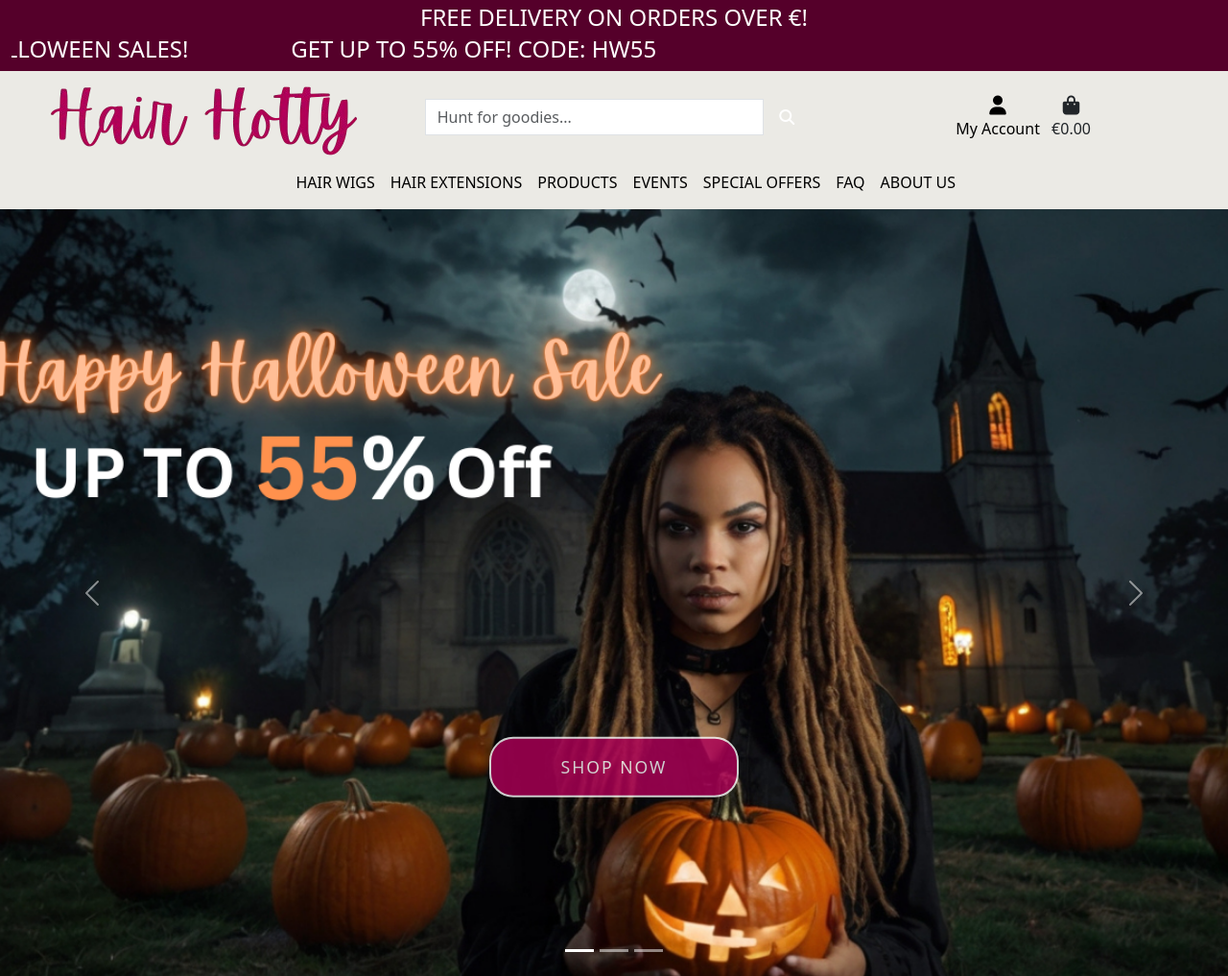
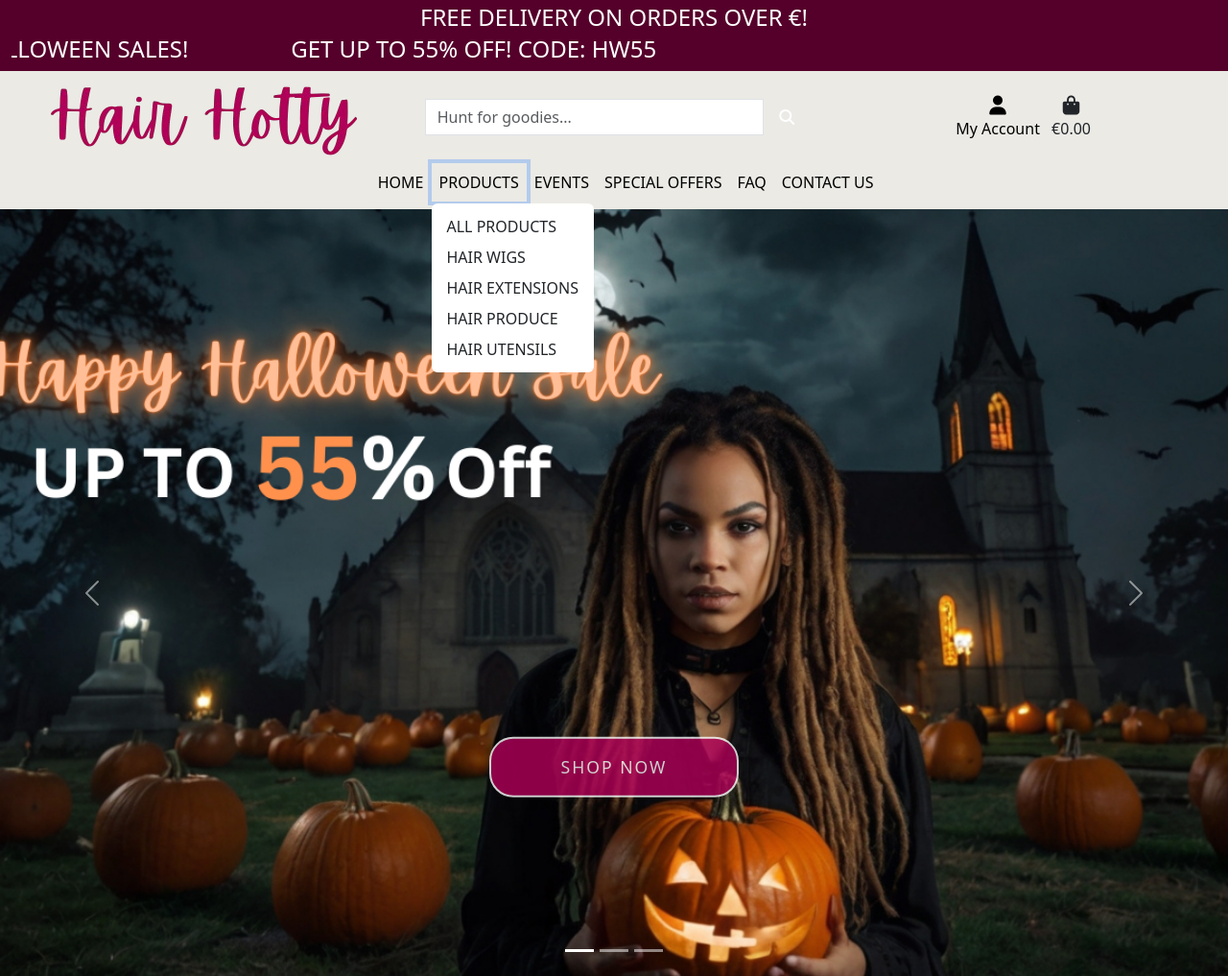
Before and after one commit to angelaanjorin/Hair-Hotty, a Django app: page / in a window 1280 px wide, after a click on "PRODUCTS". Shown: the top 1017 px of the page at 96% size. Run offline with Django 5.2, Linux system fonts and the light colour scheme; some libraries are stand-ins or nearby versions.

Commit message:
Create the product detail template and link it up when refrenced on the different sections.

```diff
--- a/products/templates/products/products.html
+++ b/products/templates/products/products.html
@@ -59,11 +59,11 @@
 
                                 <!-- Product Image -->
                                  {% if product.image %}
-                                    <a href="#">
+                                    <a href="{% url 'product_detail' product.id %}">
                                         <img class="image-ratio img-fluid" src="{{ product.image.url }}" alt="{{ product.name }}" onerror="this.onerror=null;this.src='{{ MEDIA_URL }}no_image.jpg'">
                                     </a>
                                  {% else %}
-                                    <a href="#">
+                                    <a href="{% url 'product_detail' product.id %}">
                                         <img class="image-ratio img-fluid" src="{{ MEDIA_URL }}no_image.jpg" alt="{{ product.name }}">
                                     </a>
                                 {% endif %}
--- a/products/urls.py
+++ b/products/urls.py
@@ -2,5 +2,6 @@ from django.urls import path
 from . import views
 
 urlpatterns = [
-    path('', views.all_products, name='products')
+    path('', views.all_products, name='products'),
+    path('<product_id>', views.product_detail, name='product_detail')
 ]
--- a/templates/components/header.html
+++ b/templates/components/header.html
@@ -137,46 +137,45 @@
             </ul>
             <div class="navbar-collapse collapse" id="main-nav">
                 <ul class="navbar-nav w-auto mx-auto">
-                    <li class="nav-item d-block d-md-none">
+                    <li class="nav-item">
                         <a class="logo-font font-weight-bold nav-link text-black mr-5" href="{% url 'home' %}" id="home-link">
-                            Home
+                            HOME
                         </a>
                     </li>
                     <li class="nav-item dropdown">
-                        <a class="logo-font font-weight-bold nav-link text-black mr-5" href="#" id="hair-wigs-link" aria-haspopup="true"
-                            aria-expanded="false" data-bs-toggle="dropdown">Hair Wigs</a>
-
-                    </li>
-                    <li class="nav-item dropdown">
-                        <a class="logo-font font-weight-bold nav-link text-black mr-5" href="#" id="hair-extension-link" aria-haspopup="true"
-                            aria-expanded="false" data-bs-toggle="dropdown">Hair Extensions</a>
-
-                    </li>
-                    <li class="nav-item dropdown">
                         <a class="logo-font font-weight-bold nav-link text-black mr-5" href="#" id="products-link" aria-haspopup="true"
-                            aria-expanded="false" data-bs-toggle="dropdown">Products</a>
-
+                            aria-expanded="false" data-bs-toggle="dropdown">
+                            PRODUCTS
+                        </a>
+                        <div class="dropdown-menu border-0" aria-labelledby="products-link">
+                            <a href="{% url 'products' %}" class="dropdown-item">ALL PRODUCTS</a>
+                            <a href="{% url 'products' %}?category=hair_wigs" class="dropdown-item">HAIR WIGS</a>
+                            <a href="{% url 'products' %}?category=hair_extensions" class="dropdown-item">HAIR EXTENSIONS</a>
+                            <a href="{% url 'products' %}?category=hair_produce" class="dropdown-item">HAIR PRODUCE</a>
+                            <a href="{% url 'products' %}?category=hair_utensils" class="dropdown-item">HAIR UTENSILS</a>
+                        </div>
                     </li>
                     <li class="nav-item dropdown">
                         <a class="logo-font font-weight-bold nav-link text-black mr-5" href="#" id="events-link" aria-haspopup="true"
-                            aria-expanded="false" data-bs-toggle="dropdown">Events</a>
+                            aria-expanded="false" data-bs-toggle="dropdown">EVENTS</a>
 
                     </li>
                     <li class="nav-item dropdown">
                         <a class="logo-font font-weight-bold nav-link text-black" href="#" id="specials-link" aria-haspopup="true"
                             aria-expanded="false" data-bs-toggle="dropdown">
-                            Special Offers
+                            SPECIAL OFFERS
                         </a>
                         <div class="dropdown-menu border-0" aria-labelledby="specials-link">
-                            <a href="" class="dropdown-item">New Arrivals</a>
-                            <a href="" class="dropdown-item">Deals</a>
+                            <a href="{% url 'products' %}?category=deals" class="dropdown-item">DEALS</a>
+                            <a href="{% url 'products' %}?category=new_arrivals" class="dropdown-item">NEW ARRIVALS</a>
+                            <a href="{% url 'products' %}?category=best_collections" class="dropdown-item">BEST COLLECTIONS</a>
                         </div>
                     </li>
                     <li class="nav-item">
                         <a class="logo-font font-weight-bold nav-link text-black mr-5" href="">FAQ</a>
                     </li>
                     <li class="nav-item">
-                        <a class="logo-font font-weight-bold nav-link text-black mr-5" href="">About Us</a>
+                        <a class="logo-font font-weight-bold nav-link text-black mr-5" href="">CONTACT US</a>
                     </li>
                 </ul>
             </div>
--- a/templates/components/hero-section.html
+++ b/templates/components/hero-section.html
@@ -14,7 +14,7 @@
                         <div class="carousel-caption">
                             <div class="my-5">
                                 <h2>
-                                    <a href="" class="shop-now-button btn btn-cordovan  text-uppercase py-3">Shop Now</a>
+                                    <a href="{% url 'products' %}" class="shop-now-button btn btn-cordovan  text-uppercase py-3">Shop Now</a>
                                 </h2>
                             </div>
                         </div>
@@ -27,7 +27,7 @@
                         <p>New Arrivals for this Autumn!</p>
                         <div class="my-5">
                             <h2>
-                                <a href="" class="shop-now-button btn btn-cordovan text-uppercase py-3">Shop Now</a>
+                                <a href="{% url 'products' %}?category=new_arrivals" class="shop-now-button btn btn-cordovan text-uppercase py-3">Shop Now</a>
                             </h2>
                         </div>
                     </div>
@@ -40,7 +40,7 @@
                         <p>Best Collections for this Autumn!</p>
                         <div class="my-5">
                             <h2>
-                                <a href="" class="shop-now-button btn btn-cordovan text-uppercase py-3">Shop Now</a>
+                                <a href="{% url 'products' %}?category=best_collections" class="shop-now-button btn btn-cordovan text-uppercase py-3">Shop Now</a>
                             </h2>
                         </div>
                     </div>
```
Also changed, not shown: products/templates/products/product_detail.html (added, +115 -0 lines), products/views.py (+13 -1 lines), db.sqlite3, media/noimage.png (added).
